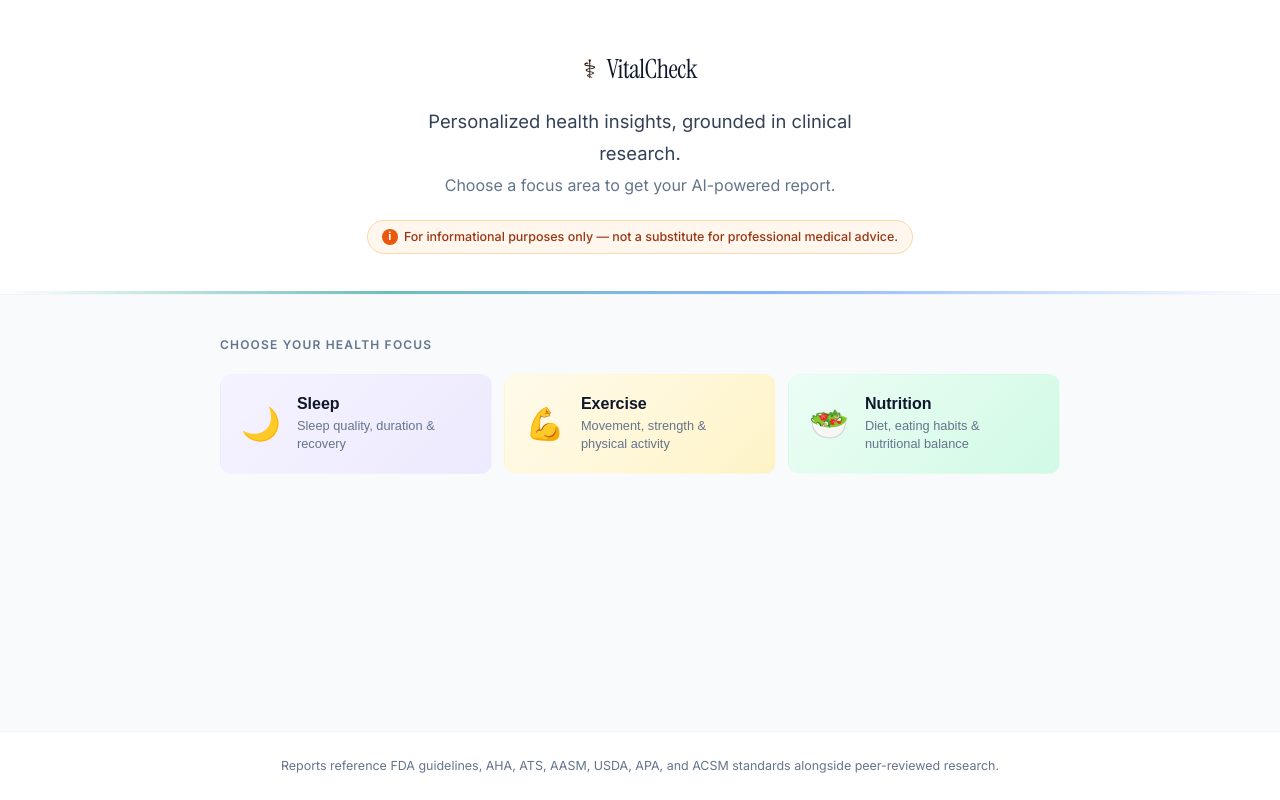
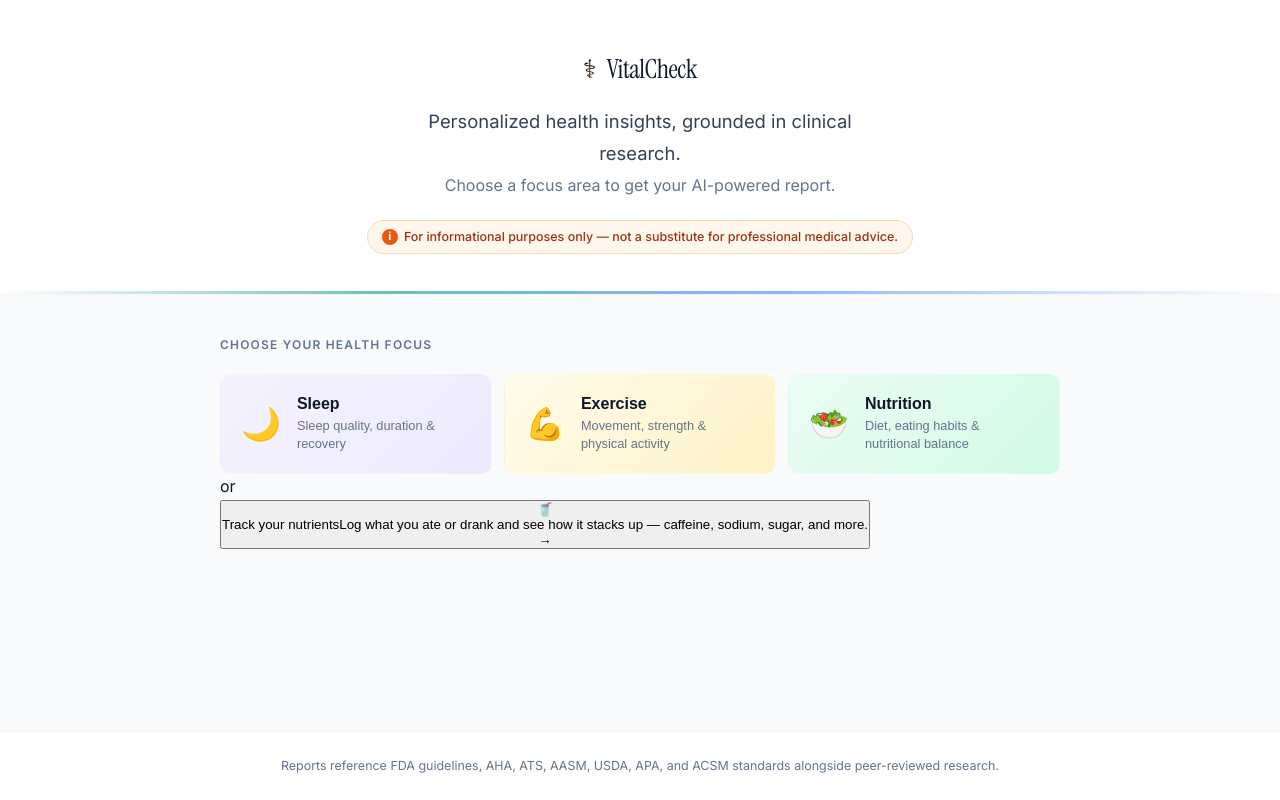
Before and after one commit to jdbraga27/vitalstat4, a React (Create React App) app: page / in a window 1280 px wide. Built offline with nearby package versions, Linux system fonts and the light colour scheme.

Commit message:
Add nutrient tracker button to Home component
Added onOpenTracker prop to Home component and included a button for tracking nutrients.

```diff
--- a/src/pages/Home.js
+++ b/src/pages/Home.js
@@ -1,7 +1,7 @@
 import React from "react";
 import { HEALTH_AREAS } from "../utils/healthAreas";
 
-export default function Home({ onSelectArea }) {
+export default function Home({ onSelectArea, onOpenTracker }) {
   return (
     <div className="home">
       <header className="home-header">
@@ -40,6 +40,16 @@ export default function Home({ onSelectArea }) {
             </button>
           ))}
         </div>
+
+        <div className="tracker-divider">or</div>
+        <button className="tracker-bar" onClick={onOpenTracker} aria-label="Track your nutrients">
+          <span className="tracker-bar-icon">🥤</span>
+          <div className="tracker-bar-info">
+            <span className="tracker-bar-title">Track your nutrients</span>
+            <span className="tracker-bar-sub">Log what you ate or drank and see how it stacks up — caffeine, sodium, sugar, and more.</span>
+          </div>
+          <span className="tracker-bar-arrow">→</span>
+        </button>
       </main>
 
       <footer className="home-footer">
```
